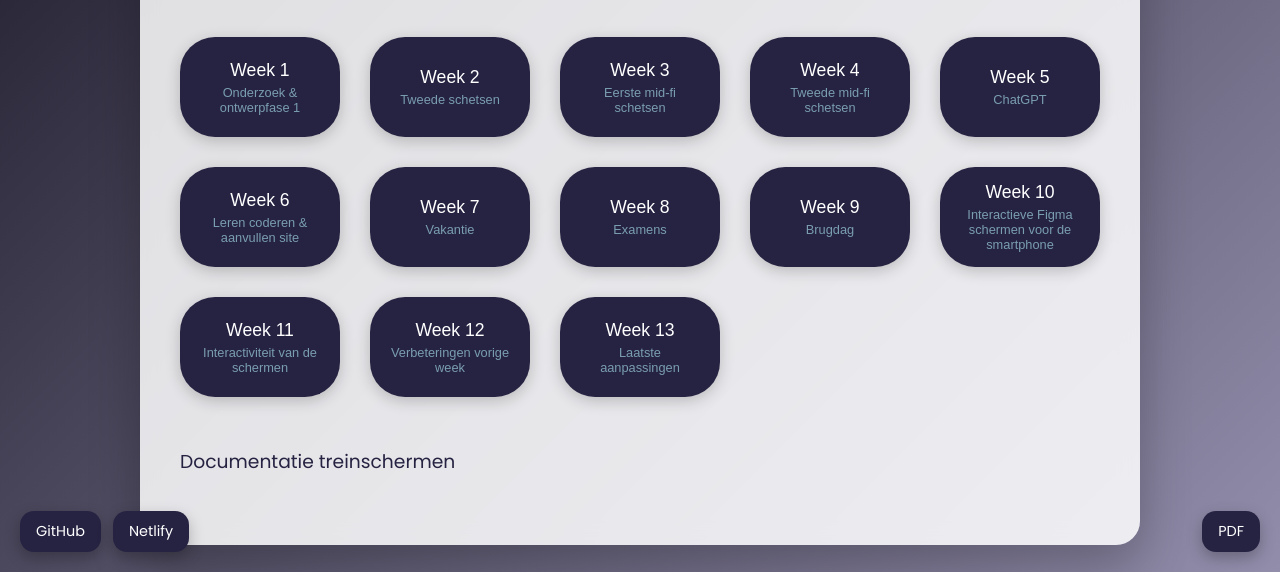
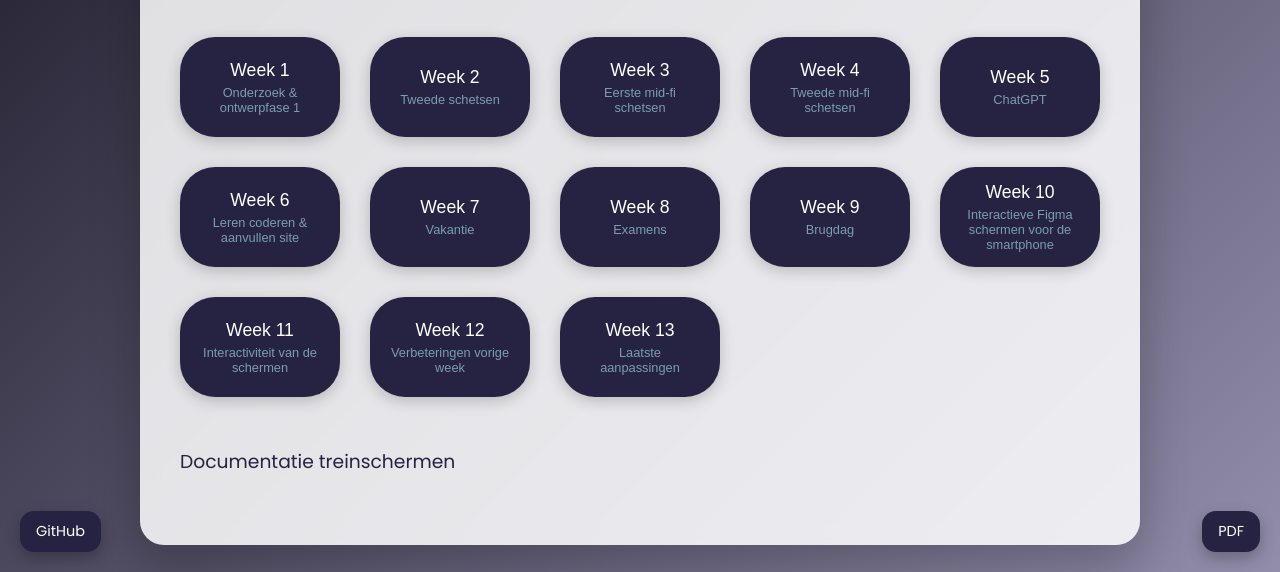
Before and after one commit to MaximeSamsom/sites, a website: page index.html in a window 1280 px wide. Shown: the part 228-800 px from the top of the page. Drawn offline with Linux system fonts and the light colour scheme.

Commit message:
Add files via upload

```diff
--- a/index.html
+++ b/index.html
@@ -273,7 +273,6 @@ function toggleMenu() {
 <!-- Linksonder knoppen -->
 <div class="footer-knoppen">
     <a href="https://github.com/MaximeSamsom/sites" target="_blank" class="footer-knop">GitHub</a>
-    <a href="https://app.netlify.com/projects/htmlsite15-12/overview" target="_blank" class="footer-knop">Netlify</a>
 </div>
 <!-- PDF knop rechtsonder -->
 <a href="2526_PRTT_SamsomMaxime_ontwerpdocumentatie.zip" target="_blank" class="footer-knop pdf-knop">
```
Also changed, not shown: Week1.html (+1 -1 lines), Week10.html (+1 -1 lines), Week11.html (+1 -1 lines), Week12.html (+1 -1 lines), Week13.html (+1 -1 lines), Week2.html (+1 -1 lines), Week3.html (+1 -1 lines), Week4.html (+1 -1 lines), Week5.html (+1 -1 lines), Week6.html (+1 -1 lines), Week7.html (+1 -1 lines), Week8.html (+1 -1 lines), Week9.html (+1 -1 lines).
